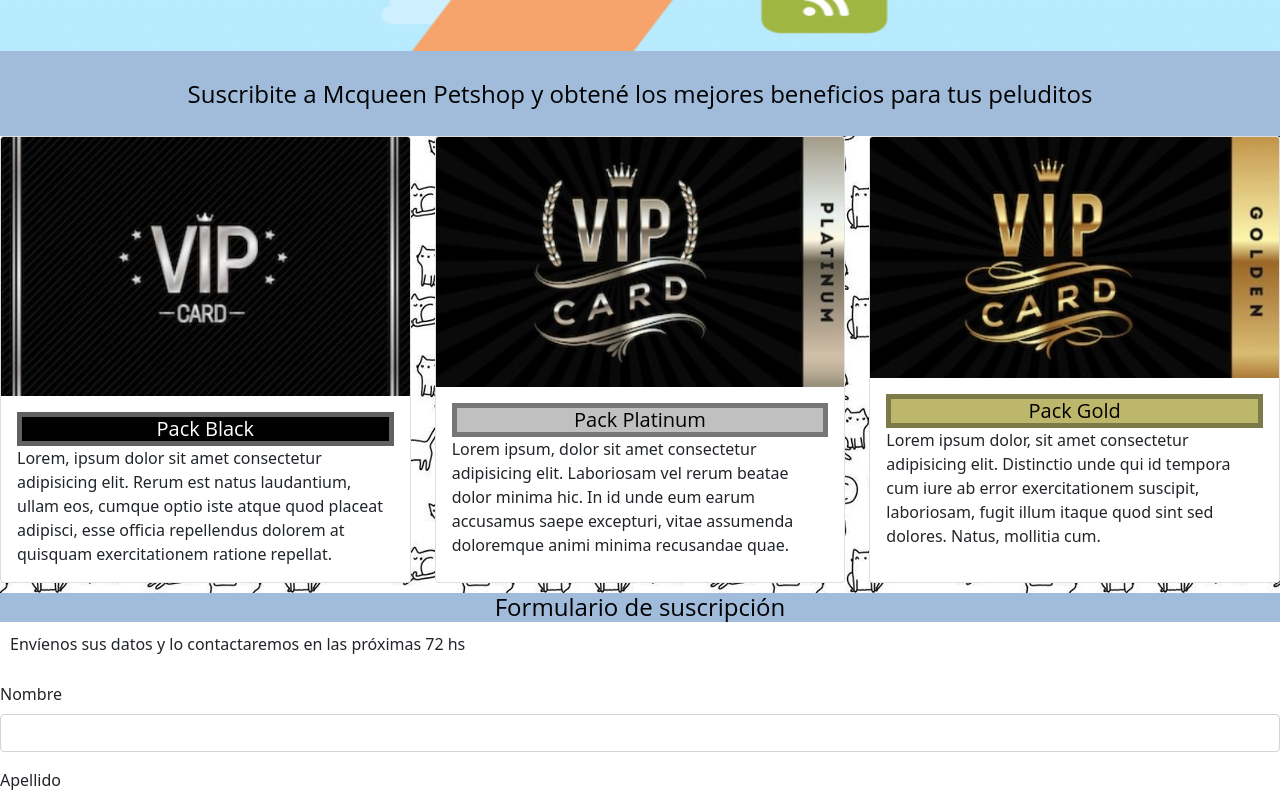
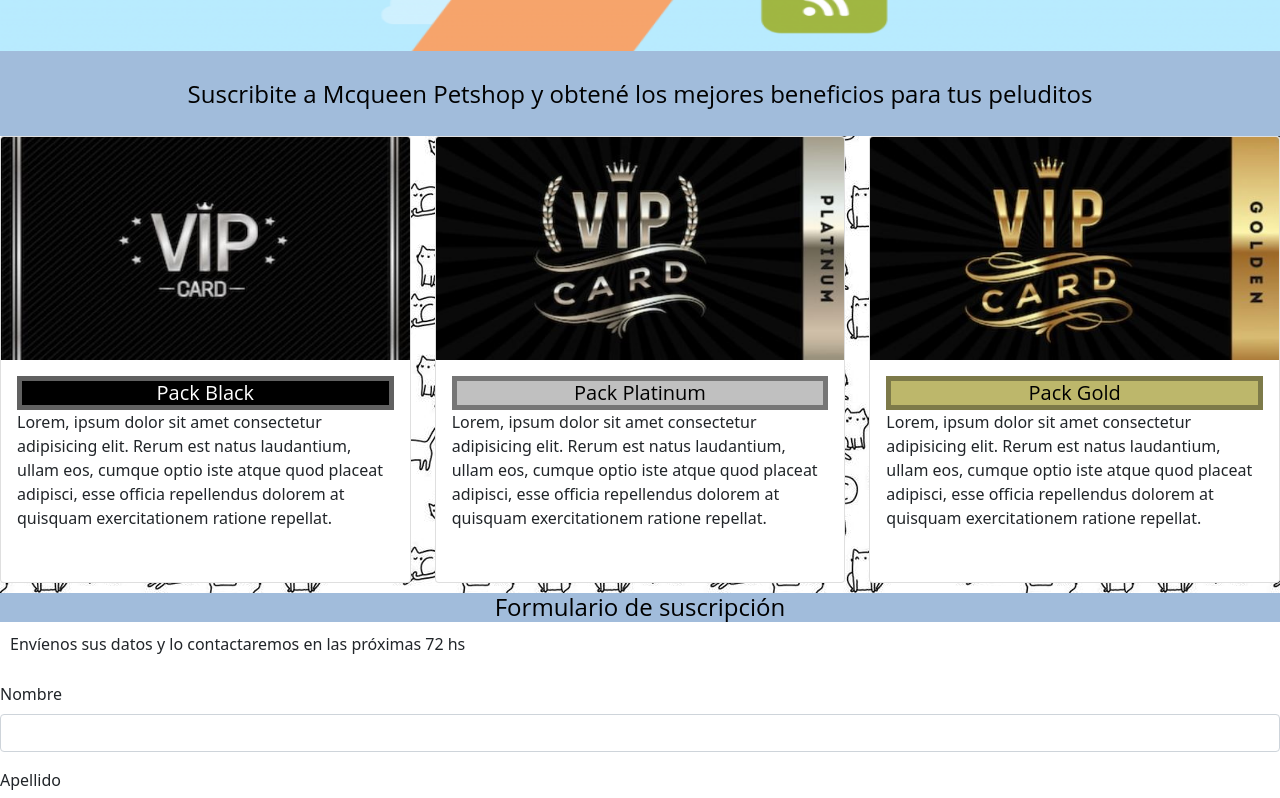
Before and after one commit to fjakimczuk/Petshop-Jakimczuk, a plain HTML site: page suscripciones.html in a window 1280 px wide. Shown: the part 580-1378 px from the top of the page. Drawn offline with nearby package versions, Linux system fonts and the light colour scheme.

Commit message:
Correción de imagenes

```diff
--- a/suscripciones.html
+++ b/suscripciones.html
@@ -61,7 +61,7 @@
                 <div class="row row-cols-1 row-cols-md-3 row-cols-lg-3">
                     <div class="col">
                     <div class="card h-100">
-                        <img src="./imagenes/black.JPG" class="card-img-top" alt="clase black">
+                        <img src="./imagenes/black.JPG" class="card-img-top h-50" alt="clase black">
                         <div class="card-body">
                         <h5 class="card-title colorBlackTitulo">Pack Black</h5>
                         <p class="card-text">Lorem, ipsum dolor sit amet consectetur adipisicing elit. Rerum est natus laudantium, ullam eos, cumque optio iste atque quod placeat adipisci, esse officia repellendus dolorem at quisquam exercitationem ratione repellat.</p>
@@ -70,19 +70,19 @@
                     </div>
                     <div class="col">
                     <div class="card h-100">
-                        <img src="./imagenes/platino.JPG" class="card-img-top" alt="clase platino">
+                        <img src="./imagenes/platino.JPG" class="card-img-top h-50" alt="clase platino">
                         <div class="card-body">
                         <h5 class="card-title colorSilverTitulo">Pack Platinum</h5>
-                        <p class="card-text">Lorem ipsum, dolor sit amet consectetur adipisicing elit. Laboriosam vel rerum beatae dolor minima hic. In id unde eum earum accusamus saepe excepturi, vitae assumenda doloremque animi minima recusandae quae.</p>
+                        <p class="card-text">Lorem, ipsum dolor sit amet consectetur adipisicing elit. Rerum est natus laudantium, ullam eos, cumque optio iste atque quod placeat adipisci, esse officia repellendus dolorem at quisquam exercitationem ratione repellat.</p>
                         </div>
                     </div>
                     </div>
                     <div class="col">
                     <div class="card h-100">
-                        <img src="./imagenes/gold.JPG" class="card-img-top" alt="clase gold">
+                        <img src="./imagenes/gold.JPG" class="card-img-top h-50" alt="clase gold">
                         <div class="card-body">
                         <h5 class="card-title colorGoldTitulo">Pack Gold</h5>
-                        <p class="card-text">Lorem ipsum dolor, sit amet consectetur adipisicing elit. Distinctio unde qui id tempora cum iure ab error exercitationem suscipit, laboriosam, fugit illum itaque quod sint sed dolores. Natus, mollitia cum.</p>
+                        <p class="card-text">Lorem, ipsum dolor sit amet consectetur adipisicing elit. Rerum est natus laudantium, ullam eos, cumque optio iste atque quod placeat adipisci, esse officia repellendus dolorem at quisquam exercitationem ratione repellat.</p>
                         </div>
                     </div>
                     </div>
```
